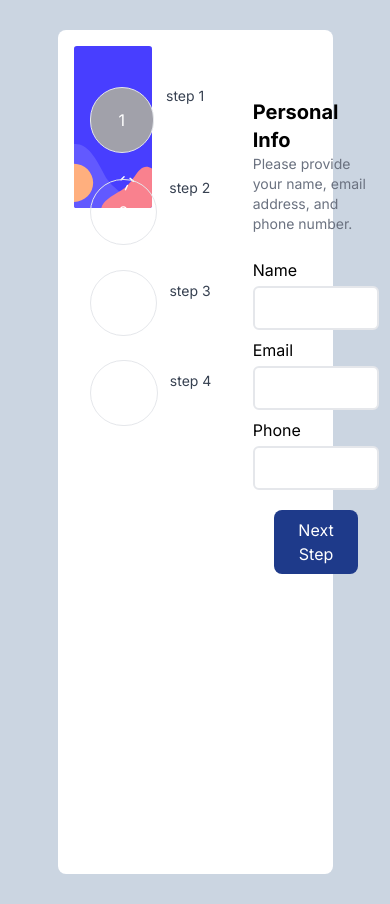
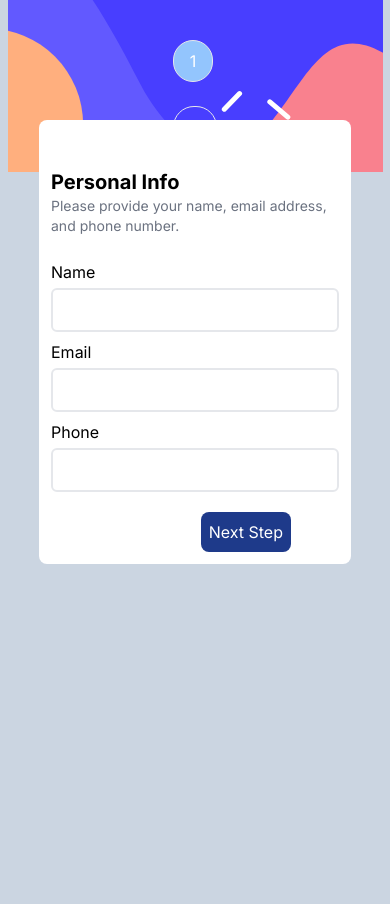
Before and after one commit to mendi313/Next.js-multi-step-form, a Next.js app: page / in a window 390 px wide. After the commit the page ends 844 px from the top, so only its background shows below. Built offline with nearby package versions, Linux system fonts and the light colour scheme.

Commit message:
style: add mobile desing

```diff
--- a/app/Context/stroe.tsx
+++ b/app/Context/stroe.tsx
@@ -3,8 +3,8 @@
 import { Dispatch, ReactNode, SetStateAction, createContext, useContext, useState } from 'react';
 
 type FormProps = {
-  correntStep: number;
-  setCorrentStep: Dispatch<SetStateAction<number>>;
+  currentStep: number;
+  setCurrentStep: Dispatch<SetStateAction<number>>;
   personalInfo: {
     name: string;
     email: string;
@@ -23,9 +23,9 @@ type FormProps = {
 };
 
 const FormContext = createContext<FormProps>({
-  correntStep: 0,
+  currentStep: 0,
   addOns: null,
-  setCorrentStep: (): void => {},
+  setCurrentStep: (): void => {},
   personalInfo: {
     name: '',
     email: '',
@@ -44,7 +44,7 @@ const FormContext = createContext<FormProps>({
 
 export const FormContextProvider = ({ children }: { children: ReactNode }) => {
   const [addOns, setAddOns] = useState<number[] | null>(null);
-  const [correntStep, setCorrentStep] = useState(0);
+  const [currentStep, setCorrentStep] = useState(0);
   const [personalInfo, setPersonalInfo] = useState({
     name: '',
     email: '',
@@ -70,8 +70,8 @@ export const FormContextProvider = ({ children }: { children: ReactNode }) => {
         decreceStep,
         switchMethodPlane,
         increceStep,
-        correntStep,
-        setCorrentStep,
+        currentStep,
+        setCurrentStep: setCorrentStep,
         personalInfo,
         setPersonalInfo,
         chosenPlanId,
--- /dev/null
+++ b/app/Context/windowSize.tsx
@@ -0,0 +1,46 @@
+'use client';
+
+import { Dispatch, ReactNode, SetStateAction, createContext, useContext, useEffect, useState } from 'react';
+
+type WindowProps = {
+  isDesktop: boolean;
+  setIsDesktop: Dispatch<SetStateAction<boolean>>;
+};
+
+const WindowContext = createContext<WindowProps>({
+  isDesktop: true,
+  setIsDesktop: (): void => {},
+});
+
+export const WindowContextProvider = ({ children }: { children: ReactNode }) => {
+  const [isDesktop, setIsDesktop] = useState(true);
+
+  const checkWindowSize = () => {
+    let windowWidth;
+    if (typeof window !== 'undefined') windowWidth = window.innerWidth;
+    if (windowWidth !== undefined && windowWidth >= 1024) {
+      setIsDesktop(true);
+    } else {
+      setIsDesktop(false);
+    }
+  };
+
+  useEffect(() => {
+    checkWindowSize();
+  }, [isDesktop]);
+
+  if (typeof window !== 'undefined') window.addEventListener('resize', checkWindowSize);
+
+  return (
+    <WindowContext.Provider
+      value={{
+        isDesktop,
+        setIsDesktop,
+      }}
+    >
+      {children}
+    </WindowContext.Provider>
+  );
+};
+
+export const useWindowContext = () => useContext(WindowContext);
--- a/app/components/Form.tsx
+++ b/app/components/Form.tsx
@@ -6,7 +6,7 @@ import { useFormContext } from '../Context/stroe';
 import ThanksPage from './ThanksPage';
 
 export default function Form() {
-  const { correntStep } = useFormContext();
+  const { currentStep: correntStep } = useFormContext();
   let componentToRender = null;
 
   switch (correntStep) {
--- a/app/components/FormSummary.tsx
+++ b/app/components/FormSummary.tsx
@@ -5,7 +5,7 @@ import METHODS from '@/assets/planMethod';
 import ADD_ONS from '@/assets/add-ons';
 
 export default function FormSummary() {
-  const { increceStep, chosenPlanMethodID, chosenPlanId, setCorrentStep, addOns } = useFormContext();
+  const { increceStep, chosenPlanMethodID, chosenPlanId, setCurrentStep: setCorrentStep, addOns } = useFormContext();
   const plan = PLANES.find((plan) => plan.id === chosenPlanId);
   const method = METHODS.find((method) => method.id === chosenPlanMethodID);
   const chosenAddOns = ADD_ONS.filter((addOn) => addOns?.includes(addOn.id));
@@ -61,7 +61,9 @@ export default function FormSummary() {
           {payForMonth ? 'per month' : 'per year'}
           {')'}
         </div>
-        <div className='text-blue-800 text-lg font-semibold'>+${total}/{method?.shortName}</div>
+        <div className="text-blue-800 text-lg font-semibold">
+          +${total}/{method?.shortName}
+        </div>
       </div>
       <Navigation confrim={true} />
     </form>
--- a/app/components/StepItem.tsx
+++ b/app/components/StepItem.tsx
@@ -1,13 +1,24 @@
+import { useWindowContext } from '../Context/windowSize';
+
 export default function StepItem({ index, step, selected }: { index: number; step: Step; selected?: boolean }) {
+  const { isDesktop } = useWindowContext();
   return (
-    <div  className="flex gap-3 items-center" key={index}>
+    <div className="flex gap-3 items-center" key={index}>
+      {isDesktop ? (
         <div>
           <div className={`text-white border border-spacing-1 ${selected && 'bg-zinc-400 text-black'} px-7 p-5 rounded-full`}>{index + 1}</div>
         </div>
+      ) : (
+        <div>
+          <div className={`text-white border border-spacing-1 ${selected && 'bg-blue-300 text-black'} px-4 p-2 rounded-full`}>{index + 1}</div>
+        </div>
+      )}
+      {isDesktop && (
         <div>
           <div className="text-sm text-gray-700">step {index + 1}</div>
           <div className="text-white">{step.title}</div>
         </div>
+      )}
     </div>
   );
 }
--- a/app/components/Steps.tsx
+++ b/app/components/Steps.tsx
@@ -3,9 +3,9 @@ import StepItem from './StepItem';
 import { useFormContext } from '../Context/stroe';
 
 export default function Steps() {
-  const { correntStep } = useFormContext();
+  const { currentStep: correntStep } = useFormContext();
   return (
-    <div className="flex flex-col gap-6">
+    <div className="max-[380px]:flex-row flex flex-col gap-6">
       {STEPS.map((step, index) => {
         return <StepItem selected={correntStep === index} key={index} index={index} step={step} />;
       })}
--- a/app/globals.css
+++ b/app/globals.css
@@ -3,9 +3,21 @@
 @tailwind utilities;
 
 :root {
-  @apply bg-slate-300;
-  padding: 30px;
+  @apply bg-slate-300; /* Assuming @apply is used with a preprocessor like SCSS */
 }
+
+/* Default padding for all screen sizes */
+:root {
+  padding: 0; /* Reset padding for all sizes */
+}
+
+/* Apply padding only for screens with a minimum width of 768px (adjust as needed for desktop) */
+@media screen and (min-width: 768px) {
+  :root {
+    padding: 30px; /* Apply padding on desktop */
+  }
+}
+
 
 .input-box {
   @apply flex flex-col gap-1 mt-2 w-full;
--- a/app/layout.tsx
+++ b/app/layout.tsx
@@ -1,6 +1,7 @@
 import type { Metadata } from 'next';
 import { Inter } from 'next/font/google';
 import { FormContextProvider } from './Context/stroe';
+import { WindowContextProvider } from './Context/windowSize';
 import './globals.css';
 
 const inter = Inter({ subsets: ['latin'] });
@@ -14,7 +15,9 @@ export default function RootLayout({ children }: { children: React.ReactNode })
   return (
     <html lang="en">
       <body className={inter.className}>
-        <FormContextProvider>{children}</FormContextProvider>
+        <FormContextProvider>
+          <WindowContextProvider>{children}</WindowContextProvider>
+        </FormContextProvider>
       </body>
     </html>
   );
--- a/app/page.tsx
+++ b/app/page.tsx
@@ -2,27 +2,47 @@
 import Image from 'next/image';
 import Steps from './components/Steps';
 import STEPS from '@/assets/steps';
-import backgound from '/assets/images/bg-sidebar-desktop.svg';
+import desktopBackground from '/assets/images/bg-sidebar-desktop.svg';
+import mobileBackground from '/assets/images/bg-sidebar-mobile.svg';
 import Form from './components/Form';
 import { useFormContext } from './Context/stroe';
+import { useWindowContext } from './Context/windowSize';
 
 export default function Home() {
-  const { correntStep } = useFormContext();
+  const { currentStep } = useFormContext();
+  const { isDesktop } = useWindowContext();
   return (
-    <main className="w-5/6 h-screen p-8 relative rounded-lg bg-white flex items-center mx-auto">
-      <div className="flex flex-row w-full justify-between h-full">
-        <div className="relative z-10 flex mt-6 h-full">
-          <Steps />
+    <main className={isDesktop ? 'w-5/6 h-screen p-8 relative rounded-lg bg-white flex items-center mx-auto' : ''}>
+      {isDesktop ? (
+        <div className="flex flex-col lg:flex-row w-full justify-between h-full">
+          <div className="relative z-10 flex mt-6 lg:h-full">
+            <Steps />
+          </div>
+          <div className="w-full lg:w-3/5 lg:h-full">
+            <h1 className="mt-9 font-bold text-xl text-black">{STEPS[currentStep]?.subtitle}</h1>
+            <p className="text-sm text-gray-500">{STEPS[currentStep]?.description}</p>
+            <Form />
+          </div>
+          <div className="w-2/5 absolute inset-0 z-0 p-4">
+            <Image priority src={desktopBackground} sizes="100%, 100%" alt="Follow us on Twitter" />
+          </div>
         </div>
-        <div className="w-3/5 h-full">
-          <h1 className="mt-9 font-bold text-xl text-black">{STEPS[correntStep]?.subtitle}</h1>
-          <p className="text-sm text-gray-500">{STEPS[correntStep]?.description}</p>
-          <Form />
+      ) : (
+        <div className=' flex flex-col items-center justify-center'>
+          <div className="h-full z-0">
+             <Image priority src={mobileBackground} sizes="100%, 100%" alt="Follow us on Twitter" />
+            {' '}
+          </div>
+          <div className="absolute top-0 mt-10 ">
+            <Steps />
+          </div>
+          <div className="p-3 absolute top-[120px] mt-100 w-4/5 rounded-lg bg-white ">
+            <h1 className="mt-9 font-bold text-xl text-black">{STEPS[currentStep]?.subtitle}</h1>
+            <p className="text-sm text-gray-500">{STEPS[currentStep]?.description}</p>
+            <Form />
+          </div>
         </div>
-        <div className=" w-2/5 absolute inset-0 z-0 p-4">
-          <Image priority src={backgound} sizes="100%, 100%" alt="Follow us on Twitter" />
-        </div>
-      </div>
+      )}
     </main>
   );
 }
```
Lines whose indentation alone changed are shown as unchanged.
